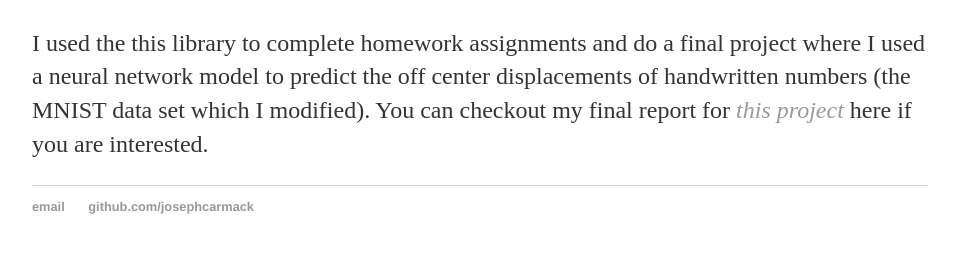
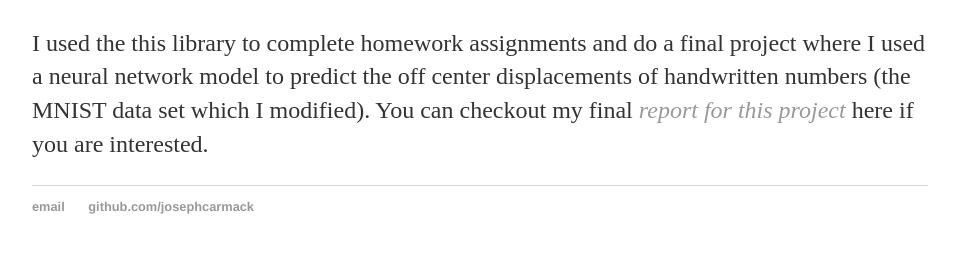
Before and after one commit to josephcarmack/josephcarmack.github.io, a Jekyll site: the page built from projects/machine_learning_library/index.html, in a window 1280 px wide. Shown: the part 396-649 px from the top of the page, without its empty margins (160-1115 px from the left). Built offline with Jekyll 4.4.1, drawn with Linux system fonts in a browser that asks for light colours; part of the change alters nothing that is shown.

```diff
--- a/projects/machine_learning_library/index.html
+++ b/projects/machine_learning_library/index.html
@@ -18,10 +18,10 @@ title: machine learning library
 	I used the this library to complete homework assignments and do a final
 	project where I used a neural network model to predict the off center
 	displacements of handwritten numbers (the MNIST data set which I modified).
-	You can checkout my final report for <em>
+	You can checkout my final <em>
 	<a
-		href="https://github.com/josephcarmack/personal_machine_learning_library/report.pdf">
-			this project
+		href="/projects/machine_learning_library/report.pdf">
+			report for this project
 	</a>
 	</em> here if you are interested.
 	</p>
```
Also changed, not shown: 1 other file.
